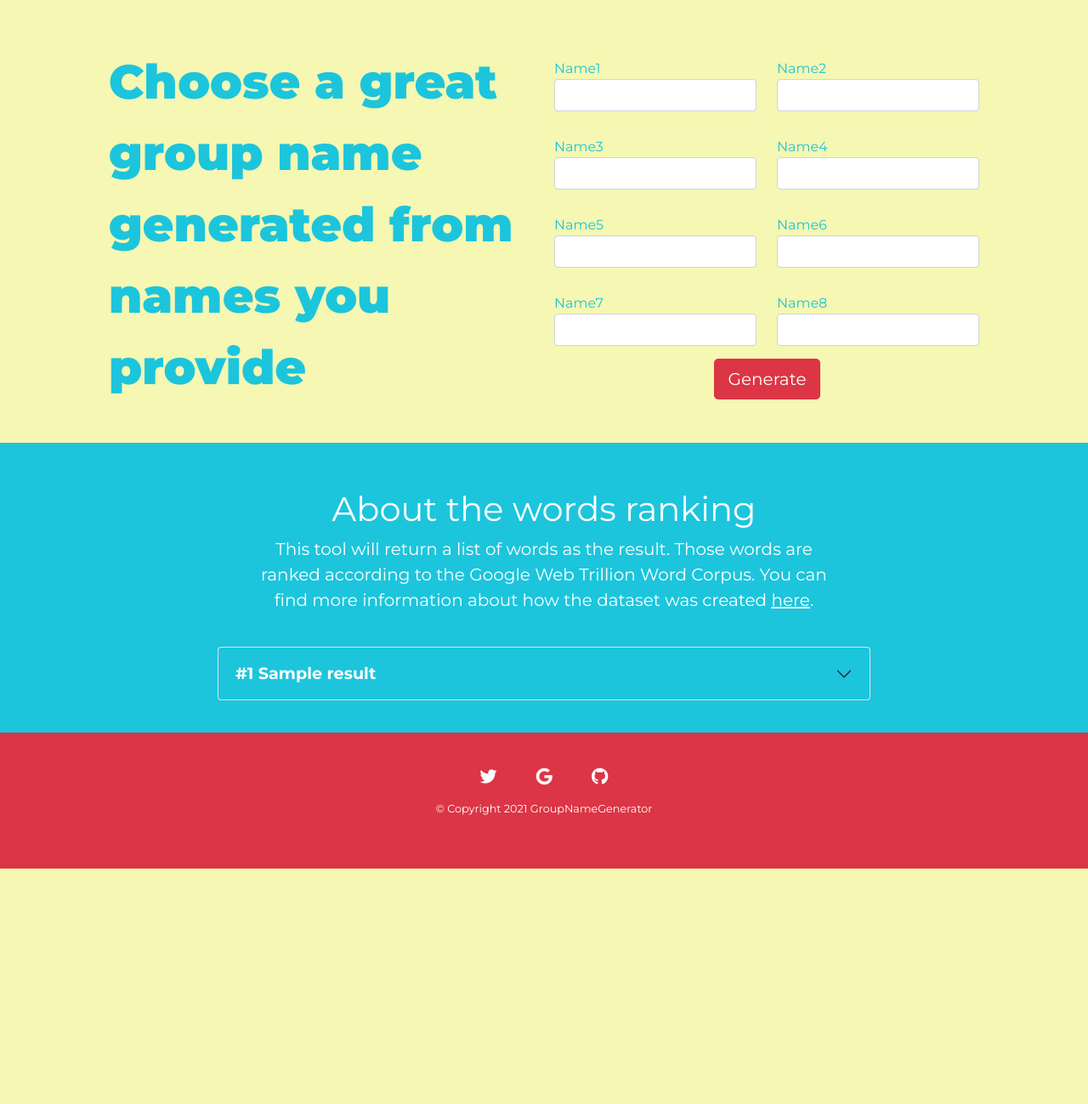
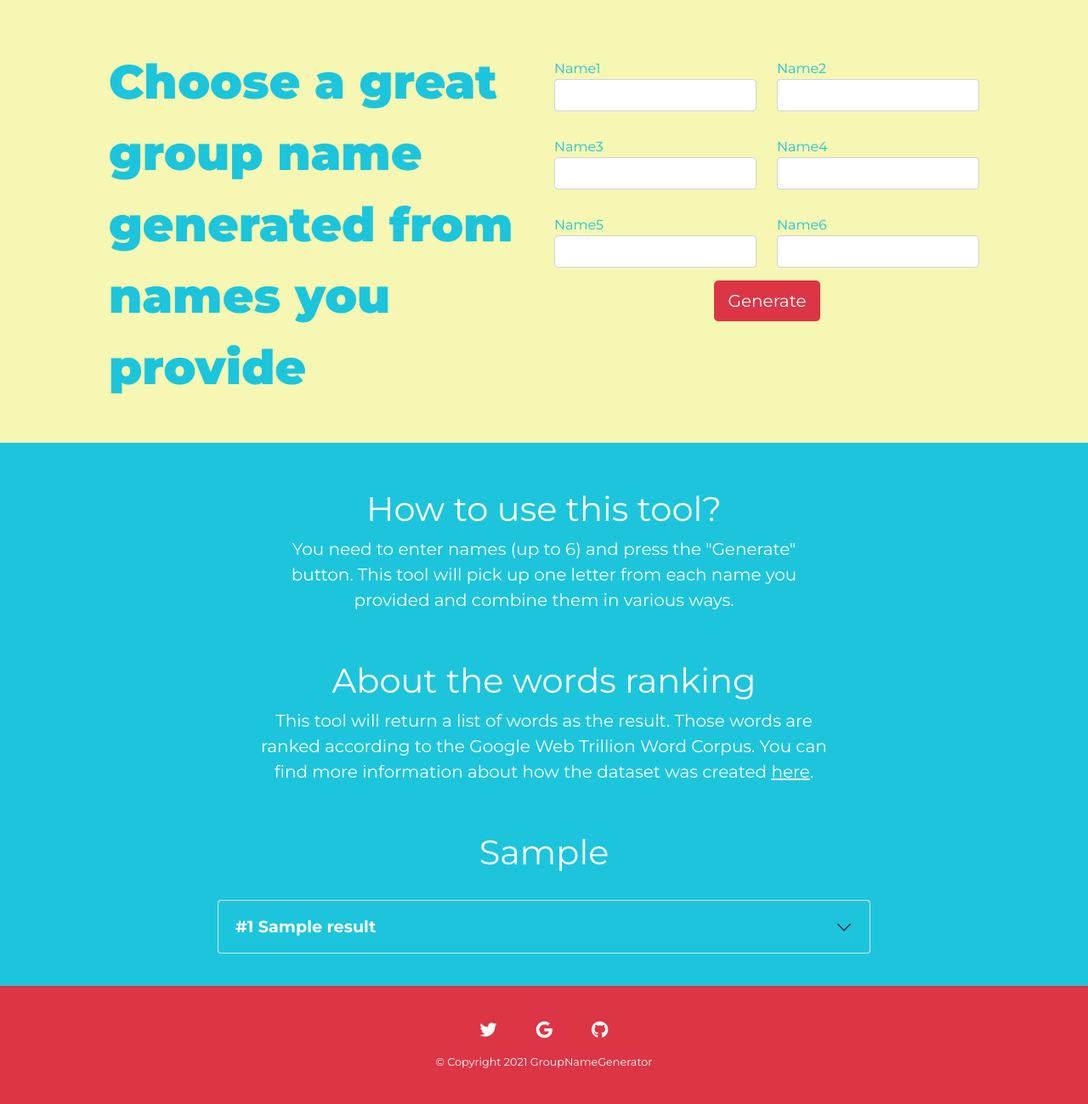
Before and after one commit to monkeyapple/GroupNameGenerator, a Flask app: template templates/index.html in a window 1280 px wide. Shown: the top 1299 px of the page at 85% size. Before the commit the page ends 1022 px from the top, so only its background shows below. Run offline with Flask 2, Linux system fonts and the light colour scheme; the template is opened without the code that fills it: values that come from a table or form of the project are taken from there, most other values are stand-ins (such as "Sample title", 1, 10 or a date in 2020); some libraries are stand-ins or nearby versions.

Commit message:
some changes

```diff
--- a/app.py
+++ b/app.py
@@ -1,7 +1,7 @@
-from flask import Flask, session,render_template,redirect,url_for
+from flask import Flask, session,render_template,redirect,url_for,request
 from flask_wtf import FlaskForm
 from wtforms import StringField,SubmitField
-from wtforms.validators import Length
+from wtforms.validators import Length,Regexp
 from copy import deepcopy
 from algorithm import Solution
 import json
@@ -13,14 +13,13 @@ app.config['SECRET_KEY']='mysecretkey'
 ##################### Form #######################
 ###################################################
 class InputForm(FlaskForm):
-    name1=StringField('Name1',validators=[Length(max=8)])
-    name2=StringField('Name2',validators=[Length(max=8)])
-    name3=StringField('Name3',validators=[Length(max=8)])
-    name4=StringField('Name4',validators=[Length(max=8)])
-    name5=StringField('Name5',validators=[Length(max=8)])
-    name6=StringField('Name6',validators=[Length(max=8)])
-    name7=StringField('Name7',validators=[Length(max=8)])
-    name8=StringField('Name8',validators=[Length(max=8)])
+    name1=StringField('Name1',validators=[Length(max=8),Regexp('^[a-zA-Z]*$',message="Inputs must contain only english letters")])
+    name2=StringField('Name2',validators=[Length(max=8),Regexp('^[a-zA-Z]*$',message="Inputs must contain only english letters")])
+    name3=StringField('Name3',validators=[Length(max=8),Regexp('^[a-zA-Z]*$',message="Inputs must contain only english letters")])
+    name4=StringField('Name4',validators=[Length(max=8),Regexp('^[a-zA-Z]*$',message="Inputs must contain only english letters")])
+    name5=StringField('Name5',validators=[Length(max=8),Regexp('^[a-zA-Z]*$',message="Inputs must contain only english letters")])
+    name6=StringField('Name6',validators=[Length(max=8),Regexp('^[a-zA-Z]*$',message="Inputs must contain only english letters")])
+
     submit=SubmitField('Generate')
 
 
@@ -35,29 +34,30 @@ def index():
         wordDict=json.load(json_file)
     form=InputForm()
     if form.validate_on_submit():
+
         session['name1']=form.name1.data
         session['name2']=form.name2.data
         session['name3']=form.name3.data
         session['name4']=form.name4.data
         session['name5']=form.name5.data
         session['name6']=form.name6.data
-        session['name7']=form.name7.data
-        session['name8']=form.name8.data
+        session['inputDisplay']='+'.join(list(filter(lambda x:x!='',
+        [form.name1.data,form.name2.data,form.name3.data,form.name4.data,form.name5.data,form.name6.data])))
 
 ###########Execute algorithm##############
 
         #eliminate duplicated characters in a single word
-        name1=''.join(set([i.lower() for i in[session['name1']] if i.isalpha()]))
-        name2=''.join(set([i.lower() for i in[session['name2']] if i.isalpha()]))
-        name3=''.join(set([i.lower() for i in[session['name3']] if i.isalpha()]))
-        name4=''.join(set([i.lower() for i in[session['name4']] if i.isalpha()]))
-        name5=''.join(set([i.lower() for i in[session['name5']] if i.isalpha()]))
-        name6=''.join(set([i.lower() for i in[session['name6']] if i.isalpha()]))
-        name7=''.join(set([i.lower() for i in[session['name7']] if i.isalpha()]))
-        name8=''.join(set([i.lower() for i in[session['name8']] if i.isalpha()]))
+        name1=''.join(set([i.lower() for i in[session['name1']]]))
+        name2=''.join(set([i.lower() for i in[session['name2']]]))
+        name3=''.join(set([i.lower() for i in[session['name3']]]))
+        name4=''.join(set([i.lower() for i in[session['name4']]]))
+        name5=''.join(set([i.lower() for i in[session['name5']]]))
+        name6=''.join(set([i.lower() for i in[session['name6']]]))
+
         #eliminate duplicated words and '' in list
-        inputList=set([name1,name2,name3,name4,name5,name6,name7,name8])
+        inputList=set([name1,name2,name3,name4,name5,name6])
         inputList=list(filter(lambda item:item!='',inputList))
+
 
         solution=Solution()
         combinations=solution.letterCombinations(inputList)
@@ -70,10 +70,8 @@ def index():
         # order the result by word frequncy
         sortdictResult = dict(sorted(dictResult.items(), key=lambda item: item[1]))
         session['result']=sortdictResult
-        # session['length']=len(session['result'])
-
         return redirect(url_for('index'))
-    return render_template('index.html',form=form,results=session.get('result',None),wordDict=wordDict)
+    return render_template('index.html',form=form,results=session.get('result',None),wordDict=wordDict,inputDisplay=session.get('inputDisplay',None))
 
 @app.route('/result')
 def result():
--- /dev/null
+++ b/runtime.txt
@@ -0,0 +1 @@
+python-3.8.0
--- a/templates/index.html
+++ b/templates/index.html
@@ -65,24 +65,6 @@
             {% endif %}
           </div>
         </div>
-        <div class="nameInput row">
-          <div class="col">
-            {{form.name7.label(class="form-control-label")}}{{form.name7(class="form-control")}}
-            {% if form.name7.errors %}
-              {% for error in form.name7.errors %}
-              <span style="color:#dc3545;font-size:0.8rem;">{{error}}</span>
-              {% endfor %}
-            {% endif %}
-          </div>
-          <div class="col">
-            {{form.name8.label(class="form-control-label")}}{{form.name8(class="form-control")}}
-            {% if form.name8.errors %}
-              {% for error in form.name8.errors %}
-              <span style="color:#dc3545;font-size:0.8rem;">{{error}}</span>
-              {% endfor %}
-            {% endif %}
-          </div>
-        </div>
         <div class="d-grid col-3 mx-auto">
           {{form.submit(class="btn btn-danger btn-lg")}}
         </div>
@@ -94,11 +76,21 @@
 
 <!-- Result Section -->
 <div class="container-fluid blue-section id="resultArea">
+
+  <div class="descriptions p-3 pb-md-4 mx-auto text-center">
+    <h2 class="display-6 fw-normal">How to use this tool?</h2>
+    <p class="fs-5 text-white">You need to enter names (up to 6) and press the "Generate" button. This tool will pick up one letter from each name you provided and combine them in various ways.</p>
+  </div>
 {% if results!=None %}
   <div class="descriptions p-3 pb-md-4 mx-auto text-center">
     <h2 class="display-6 fw-normal">About the words ranking</h2>
     <p class="fs-5 text-white">This tool will return a list of words as the result. Those words are ranked according to the Google Web Trillion Word Corpus. You can find more information about how the dataset was created <a href="http://norvig.com/ngrams/" class="text-reset">here</a>.</p>
   </div>
+  {% if inputDisplay!=None %}
+  <div class="descriptions p-3 pb-md-4 mx-auto text-center">
+    <h2 class="display-6 fw-normal text-white">{{inputDisplay}}</h2>
+  </div>
+  {% endif %}
   {% for result in results %}
     <div class="accordion" id="accordionFlushExample">
       <div class="accordion-item">
@@ -113,11 +105,7 @@
       </div>
     </div>
   {% endfor %}
-{% else %}
-<div class="descriptions p-3 pb-md-4 mx-auto text-center">
-  <h2 class="display-6 fw-normal">How to use this tool?</h2>
-  <p class="fs-5 text-white">You need to enter names (up to 8) and press the "Generate" button. This tool will pick up one letter from each name you provided and combine them in various ways.</p>
-</div>
+
 {% endif %}
 </div>
 
--- /dev/null
+++ b/uwsgi.ini
@@ -0,0 +1,6 @@
+[uwsgi]
+http-socket=:$(PORT)
+master=true
+die-on-term=true
+module=app:app
+memory-report=true
```
Also changed, not shown: requirements.txt (added, +9 -0 lines), 2 other files.
